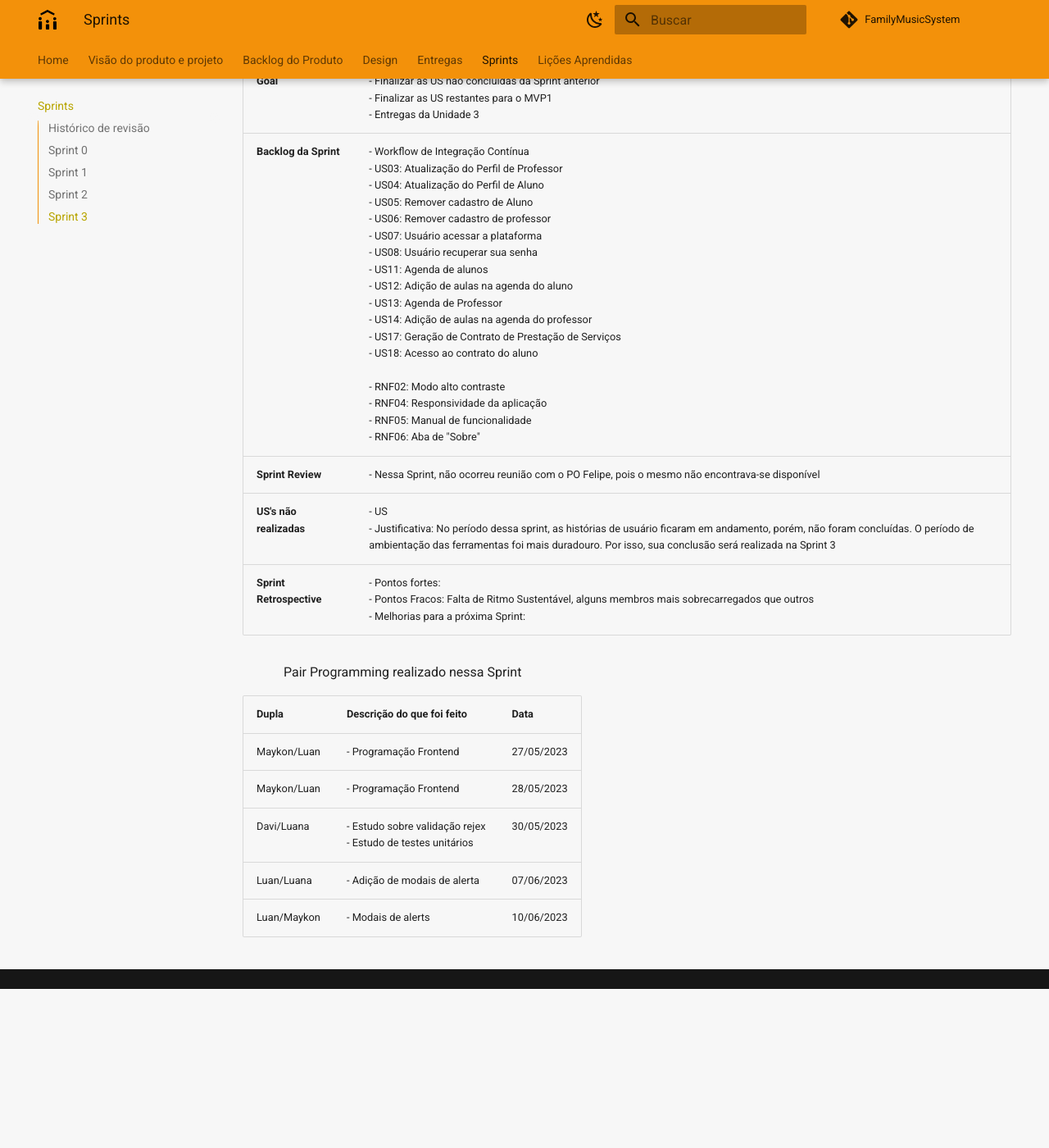
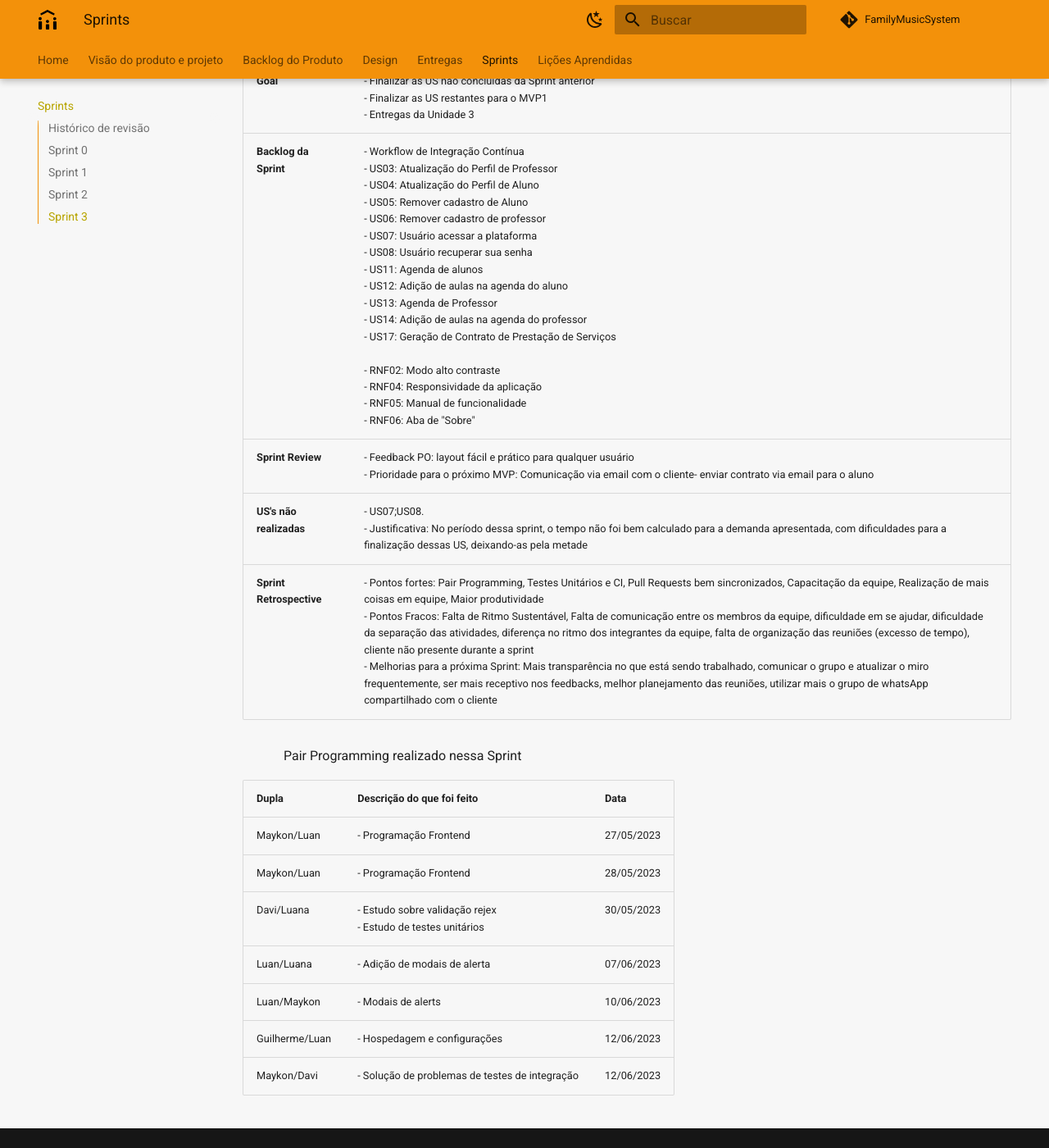
Before and after one commit to mdsreq-fga-unb/2023.1-FamilyMusicSystem, an MkDocs documentation site: the page built from docs/sprint/sprints.md, in a window 1280 px wide and 1400 px high, scrolled down 2708 px. Shown: the whole window at 82% size. Built offline with MkDocs 1.6.1 and Material for MkDocs 9.7.7, drawn with Linux system fonts in a browser that asks for light colours; comment, search, counter and statistics services are not loaded; old or Windows-style settings are respelled for this version of MkDocs; before the commit the page ends 3914 px from its top, so only the background shows below that; some of the changed text lies outside the part shown.

Commit message:
Update: sprint 3 retrospective

```diff
--- a/docs/sprint/sprints.md
+++ b/docs/sprint/sprints.md
@@ -6,7 +6,7 @@
 | 01/06/2023 | 0.2 | Atualização de dailys da Sprint 3 e correções de ortografia | Luana Ribeiro |
 | 09/06/2023 | 0.3 | Recriação da documentação das sprints no modelo correto | Luana Ribeiro |
 | 10/06/2023 | 0.4 | Adição da tabela de pair programming e update da sprint | Luana Ribeiro |
-| 12/06/2023 | 0.5 | Adição de US faltante na sprint | Luana Ribeiro |
+| 12/06/2023 | 0.5 | Edição da sprint | Luana Ribeiro |
 
 ## Sprint 0
 
@@ -61,10 +61,10 @@
 | Sprint | 3 |
 | ---- | --------------- |
 | <b>Sprint Planning - Goal</b> | - Realizar o Workflow </br> - Finalizar as US não concluídas da Sprint anterior </br> - Finalizar as US restantes para o MVP1 </br> - Entregas da Unidade 3 |
-| <b>Backlog da Sprint<b> | -  Workflow de Integração Contínua </br> - US03: Atualização do Perfil de Professor  </br> - US04: Atualização do Perfil de Aluno </br> - US05: Remover cadastro de Aluno  </br> - US06: Remover cadastro de professor </br> - US07: Usuário acessar a plataforma </br> - US08: Usuário recuperar sua senha </br> - US11: Agenda de alunos </br> - US12: Adição de aulas na agenda do aluno </br> - US13: Agenda de Professor </br> - US14: Adição de aulas na agenda do professor </br> - US17: Geração de Contrato de Prestação de Serviços</br> - US18: Acesso ao contrato do aluno </br></br> - RNF02: Modo alto contraste </br> - RNF04: Responsividade da aplicação</br>- RNF05: Manual de funcionalidade</br>- RNF06: Aba de "Sobre" |
-| <b>Sprint Review<b> | - Nessa Sprint, não ocorreu reunião com o PO Felipe, pois o mesmo não encontrava-se disponível |
-| <b>US's não realizadas<b> | - US </br> - Justificativa: No período dessa sprint, as histórias de usuário ficaram em andamento, porém, não foram concluídas. O período de ambientação das ferramentas foi mais duradouro. Por isso, sua conclusão será realizada na Sprint 3 |
-| <b>Sprint Retrospective<b> |  - Pontos fortes:  </br> - Pontos Fracos: Falta de Ritmo Sustentável, alguns membros mais sobrecarregados que outros </br> - Melhorias para a próxima Sprint:  |
+| <b>Backlog da Sprint<b> | -  Workflow de Integração Contínua </br> - US03: Atualização do Perfil de Professor  </br> - US04: Atualização do Perfil de Aluno </br> - US05: Remover cadastro de Aluno  </br> - US06: Remover cadastro de professor </br> - US07: Usuário acessar a plataforma </br> - US08: Usuário recuperar sua senha </br> - US11: Agenda de alunos </br> - US12: Adição de aulas na agenda do aluno </br> - US13: Agenda de Professor </br> - US14: Adição de aulas na agenda do professor </br> - US17: Geração de Contrato de Prestação de Serviços </br></br> - RNF02: Modo alto contraste </br> - RNF04: Responsividade da aplicação</br>- RNF05: Manual de funcionalidade</br>- RNF06: Aba de "Sobre" |
+| <b>Sprint Review<b> | - Feedback PO: layout fácil e prático para qualquer usuário </br> - Prioridade para o próximo MVP: Comunicação via email com o cliente- enviar contrato via email para o aluno |
+| <b>US's não realizadas<b> | - US07;US08. </br> - Justificativa: No período dessa sprint, o tempo não foi bem calculado para a demanda apresentada, com dificuldades para a finalização dessas US, deixando-as pela metade  |
+| <b>Sprint Retrospective<b> |  - Pontos fortes: Pair Programming, Testes Unitários e CI, Pull Requests bem sincronizados, Capacitação da equipe, Realização de mais coisas em equipe, Maior produtividade  </br> - Pontos Fracos: Falta de Ritmo Sustentável, Falta de comunicação entre os membros da equipe, dificuldade em se ajudar, dificuldade da separação das atividades, diferença no ritmo dos integrantes da equipe, falta de organização das reuniões (excesso de tempo), cliente não presente durante a sprint </br> - Melhorias para a próxima Sprint: Mais transparência no que está sendo trabalhado, comunicar o grupo e atualizar o miro frequentemente, ser mais receptivo nos feedbacks, melhor planejamento das reuniões, utilizar mais o grupo de whatsApp compartilhado com o cliente  |
 
 <p style="text-indent: 50px;text-align: justify;">  Pair Programming realizado nessa Sprint
 </p>
@@ -76,3 +76,5 @@
 | Davi/Luana | - Estudo sobre validação rejex </br> - Estudo de testes unitários | 30/05/2023 |
 | Luan/Luana | - Adição de modais de alerta | 07/06/2023 |
 | Luan/Maykon | - Modais de alerts | 10/06/2023 |
+| Guilherme/Luan | - Hospedagem e configurações | 12/06/2023 |
+| Maykon/Davi | - Solução de problemas de testes de integração | 12/06/2023|
```
Also changed, not shown: docs/backlog_produto/backlog_produto.md (+1 -1 lines), docs/visao-produto-projeto/visao-projeto.md (+1 -1 lines).
